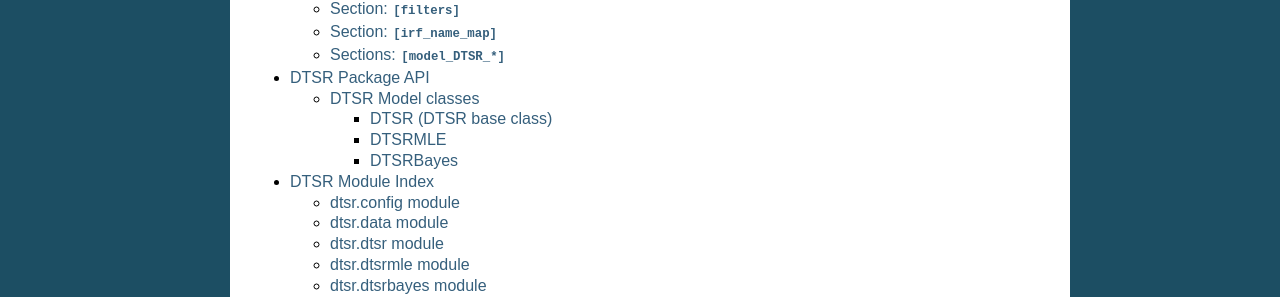
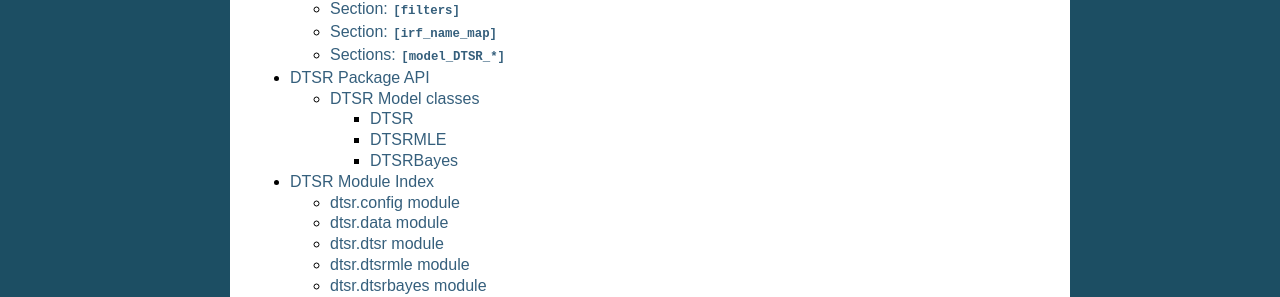
Before and after one commit to coryshain/cdr, a Sphinx documentation site: the page built from docs/source/index.rst, in a window 1280 px wide. Shown: the part 611-908 px from the top of the page. Built offline with Sphinx 7.4.7, drawn with Linux system fonts in a browser that asks for light colours.

Commit message:
Edits to docs

```diff
--- a/docs/source/dtsrbase.rst
+++ b/docs/source/dtsrbase.rst
@@ -1,7 +1,8 @@
 .. _dtsrbase:
 
-DTSR (DTSR base class)
-======================
+DTSR
+====
+DTSR base class
 
 .. autoclass:: dtsr.dtsr.DTSR
     :members:
```
Also changed, not shown: 1 other file.
